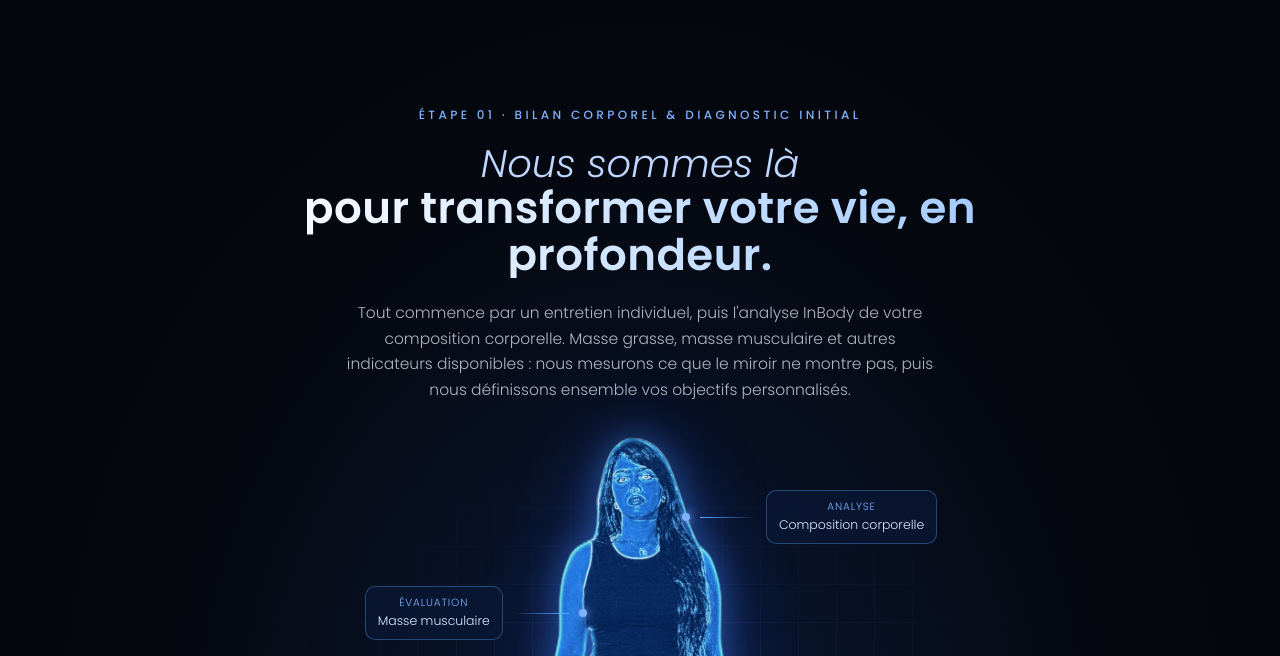
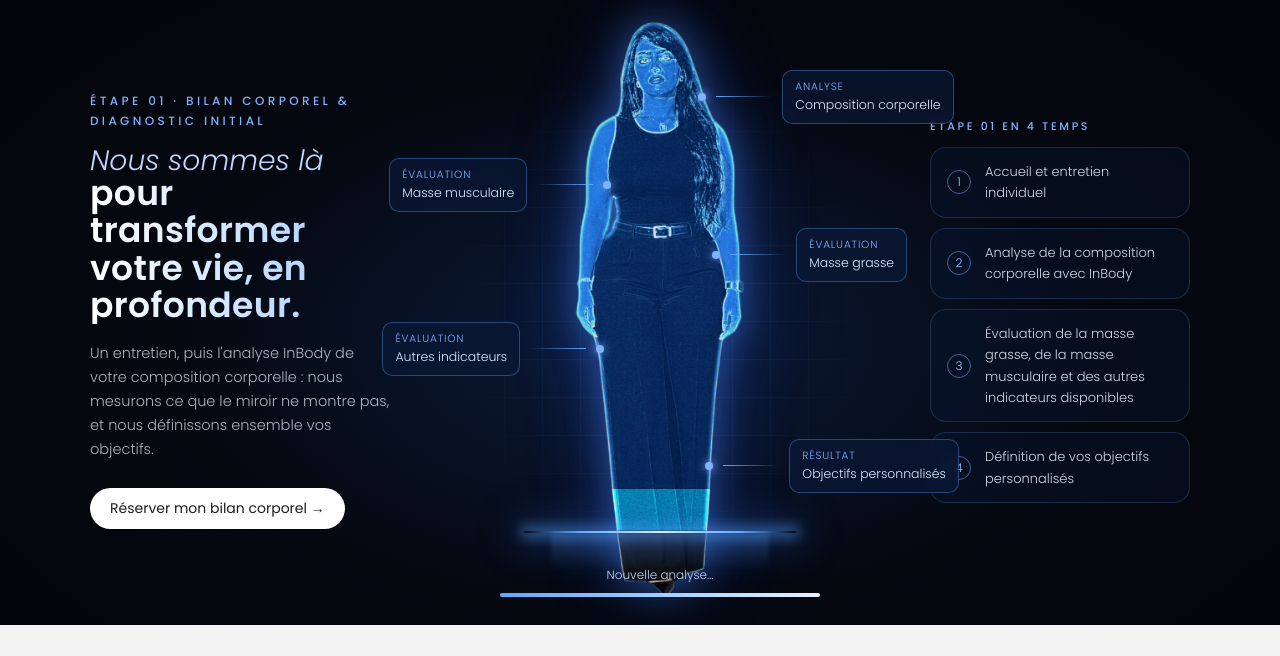
Before and after one commit to ayanajem780/moovup-site, a plain HTML site: page anais/index.html in a window 1280 px wide. Shown: the part 804-1460 px from the top of the page. Drawn offline with Linux system fonts and the light colour scheme.

Commit message:
Anaïs : scanner sur un seul écran (3 colonnes) et titre tapé au clavier
Co-Authored-By: Claude Opus 5.5 <noreply@anthropic.com>
Claude-Session: https://claude.ai/code/session_016qL2Juu7hE1zMxMd2EMm6M

```diff
--- a/anais/index.html
+++ b/anais/index.html
@@ -202,6 +202,33 @@
   @media (max-width:520px){
     .scan-foot .s-steps{grid-template-columns:1fr}
   }
+
+
+  /* scanner : tout sur un écran */
+  @media (min-width:961px){
+    .scan{height:calc(100svh - var(--hh));min-height:520px;padding:22px 0}
+    .scan .wrap{height:100%;grid-template-columns:minmax(300px,1fr) minmax(440px,560px) minmax(260px,1fr);justify-items:stretch;text-align:left;gap:3vw;width:min(1360px,calc(100vw - 180px))}
+    .scan .wrap > .rv:first-child{max-width:none;align-self:center}
+    .scan h2{margin:14px 0 18px}
+    .scan h2 i{font-size:clamp(24px,2.2vw,34px)}
+    .scan h2 b{font-size:clamp(28px,2.7vw,44px);min-height:3.3em}
+    .scan p.lead2{margin:0 0 26px;max-width:40ch;font-size:14.5px}
+    .stage{height:100%;max-width:none}
+    .scan-foot{align-self:center;align-items:stretch;gap:12px}
+    .scan-foot .s-steps{grid-template-columns:1fr;gap:10px}
+    .scan-foot .s-steps li{flex-direction:row;text-align:left;align-items:center;padding:13px 16px;font-size:13px;gap:14px}
+    .meter2{bottom:1%}
+  }
+  .foot-k{font-size:11px;letter-spacing:.24em;text-transform:uppercase;color:#7FB2FF;font-weight:500}
+  .caret{display:inline-block;width:3px;height:.9em;background:#9CC7FF;margin-left:4px;vertical-align:-.08em;animation:blink .9s steps(1) infinite;-webkit-text-fill-color:initial}
+  @keyframes blink{50%{opacity:0}}
+  #typeTitle i,#typeTitle b{position:relative;min-height:0!important}
+  #typeTitle .ghost{visibility:hidden}
+  #typeTitle .typed{position:absolute;left:0;right:0;top:0}
+  #typeTitle b{background:none!important;-webkit-text-fill-color:initial;color:#fff}
+  #typeTitle b .typed{background:linear-gradient(90deg,#fff 0%,#9CC7FF 100%);-webkit-background-clip:text;background-clip:text;-webkit-text-fill-color:transparent}
+  #typeTitle .caret{-webkit-text-fill-color:initial}
+  @media (max-width:960px){#typeTitle .typed{text-align:center}}
 
   /* ---------- GALLERY ---------- */
   .gallery{padding:130px 0 120px}
@@ -541,8 +568,9 @@
   <div class="wrap">
     <div class="rv">
       <div class="k">Étape 01 · Bilan corporel &amp; diagnostic initial</div>
-      <h2><i>Nous sommes là</i><b>pour transformer votre vie, en profondeur.</b></h2>
-      <p class="lead2">Tout commence par un entretien individuel, puis l'analyse InBody de votre composition corporelle. Masse grasse, masse musculaire et autres indicateurs disponibles : nous mesurons ce que le miroir ne montre pas, puis nous définissons ensemble vos objectifs personnalisés.</p>
+      <h2 id="typeTitle" aria-label="Nous sommes là pour transformer votre vie, en profondeur."><i data-text="Nous sommes là" aria-hidden="true"></i><b data-text="pour transformer votre vie, en profondeur." aria-hidden="true"></b></h2>
+      <p class="lead2">Un entretien, puis l'analyse InBody de votre composition corporelle : nous mesurons ce que le miroir ne montre pas, et nous définissons ensemble vos objectifs.</p>
+      <a href="#contact" class="pill-btn light" id="scanCta">Réserver mon bilan corporel →</a>
 
     </div>
     <div class="stage" id="stage">
@@ -561,13 +589,13 @@
       <div class="meter2"><span id="scanTxt">Analyse InBody en cours… 0%</span><div class="bar"><i id="scanBar"></i></div></div>
     </div>
     <div class="scan-foot rv">
+      <div class="foot-k">Étape 01 en 4 temps</div>
         <ul class="s-steps">
         <li><span>1</span>Accueil et entretien individuel</li>
         <li><span>2</span>Analyse de la composition corporelle avec InBody</li>
         <li><span>3</span>Évaluation de la masse grasse, de la masse musculaire et des autres indicateurs disponibles</li>
         <li><span>4</span>Définition de vos objectifs personnalisés</li>
       </ul>
-      <a href="#contact" class="pill-btn light" data-pre="Bilan corporel InBody" id="scanCta">Réserver mon bilan corporel →</a>
     </div>
   </div>
 </section>
@@ -877,6 +905,31 @@
   const observe = root => root.querySelectorAll('.rv').forEach(el => io.observe(el));
   observe(document);
 
+
+
+  // ---------- TITRE TAPÉ AU CLAVIER ----------
+  (function(){
+    const h=document.getElementById('typeTitle'); if(!h) return;
+    const parts=[...h.querySelectorAll('[data-text]')];
+    const caret=document.createElement('span'); caret.className='caret';
+    parts.forEach(p=>p.innerHTML=`<span class="ghost">${p.dataset.text}</span><span class="typed"></span>`);
+    if(matchMedia('(prefers-reduced-motion: reduce)').matches){ parts.forEach(p=>p.querySelector('.typed').textContent=p.dataset.text); return; }
+    let started=false;
+    const type=async()=>{
+      for(const p of parts){
+        const txt=p.dataset.text;
+        p.innerHTML=`<span class="ghost">${txt}</span><span class="typed"></span>`;
+        const tgt=p.querySelector('.typed'); tgt.appendChild(caret);
+        for(let i=0;i<txt.length;i++){
+          caret.before(txt[i]);
+          const c=txt[i];
+          await new Promise(r=>setTimeout(r, c===' '?70:(',.'.includes(c)?260:38+Math.random()*70)));
+        }
+        await new Promise(r=>setTimeout(r,350));
+      }
+    };
+    new IntersectionObserver((es,o)=>es.forEach(e=>{ if(e.isIntersecting && !started){ started=true; o.disconnect(); setTimeout(type,300);} }),{threshold:.4}).observe(h);
+  })();
 
   // ---------- SCANNER ----------
   (function(){
```
